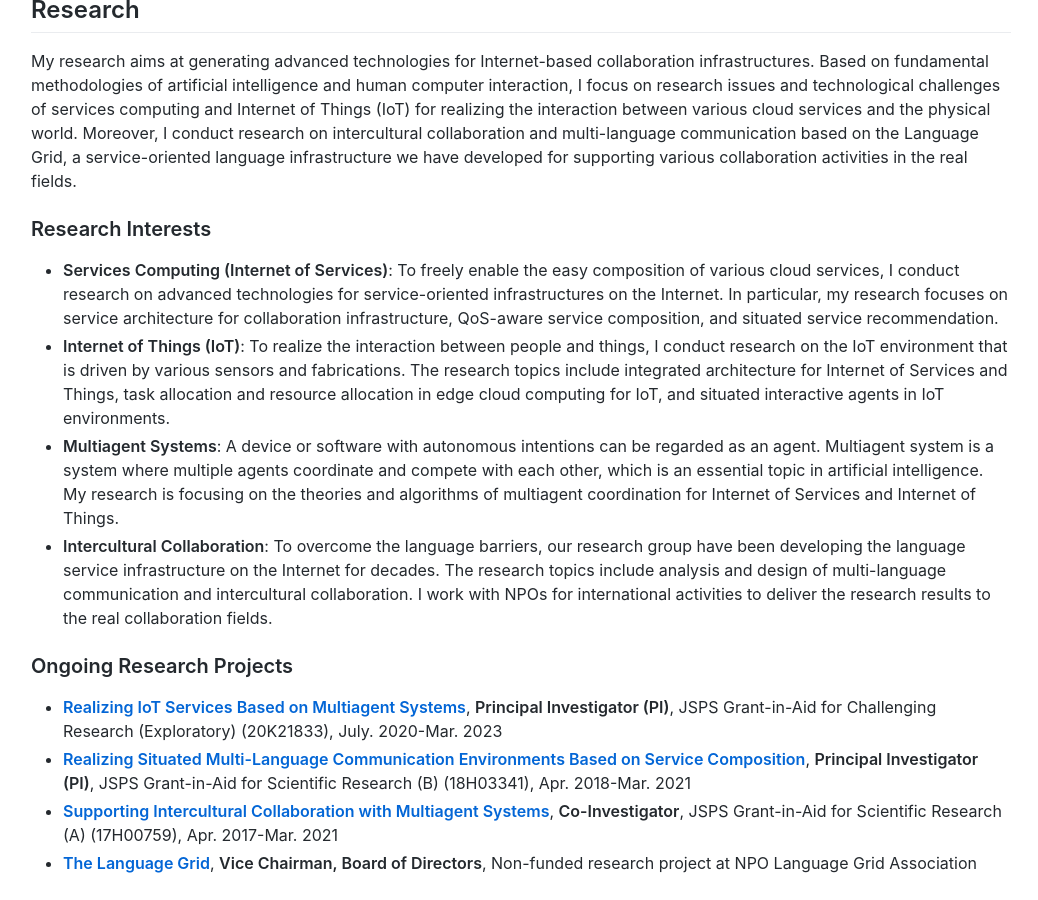
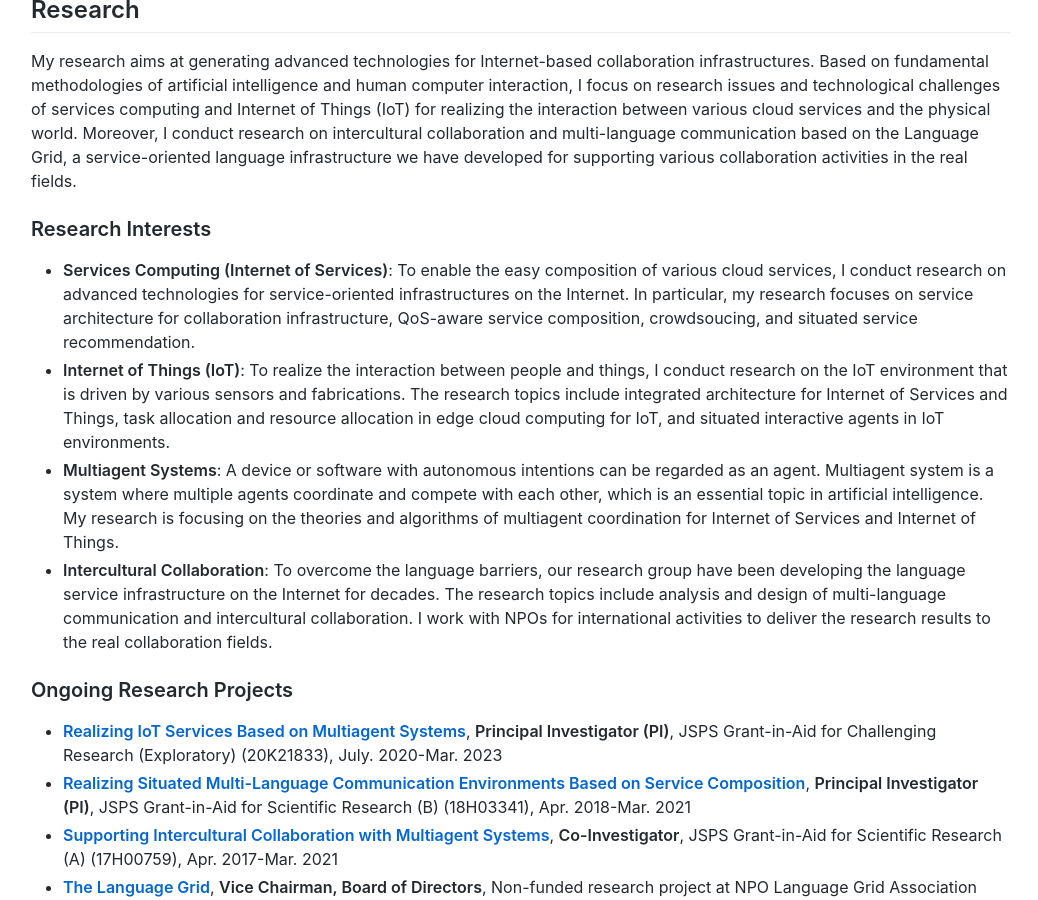
Before and after one commit to lindh/lindh.github.io, a Jekyll site: the page built from index.md, in a window 1280 px wide and 900 px high, scrolled down 844 px. Shown: the whole window, without its empty margins (119-1157 px from the left). Built offline with Jekyll 4.4.1, drawn with Linux system fonts in a browser that asks for light colours; comment, search, counter and statistics services are not loaded.

Commit message:
Update index.md

```diff
--- a/index.md
+++ b/index.md
@@ -41,7 +41,7 @@ layout: default
 My research aims at generating advanced technologies for Internet-based collaboration infrastructures. Based on fundamental methodologies of artificial intelligence and human computer interaction, I focus on research issues and technological challenges of services computing and Internet of Things (IoT) for realizing the interaction between various cloud services and the physical world. Moreover, I conduct research on intercultural collaboration and multi-language communication based on the Language Grid, a service-oriented language infrastructure we have developed for supporting various collaboration activities in the real fields.
 
 ### Research Interests
-- **Services Computing (Internet of Services)**: To freely enable the easy composition of various cloud services, I conduct research on advanced technologies for service-oriented infrastructures on the Internet. In particular, my research focuses on service architecture for collaboration infrastructure, QoS-aware service composition, and situated service recommendation.
+- **Services Computing (Internet of Services)**: To enable the easy composition of various cloud services, I conduct research on advanced technologies for service-oriented infrastructures on the Internet. In particular, my research focuses on service architecture for collaboration infrastructure, QoS-aware service composition, crowdsoucing, and situated service recommendation.
 - **Internet of Things (IoT)**: To realize the interaction between people and things, I conduct research on the IoT environment that is driven by various sensors and fabrications. The research topics include integrated architecture for Internet of Services and Things, task allocation and resource allocation in edge cloud computing for IoT, and situated interactive agents in IoT environments.
 - **Multiagent Systems**: A device or software with autonomous intentions can be regarded as an agent. Multiagent system is a system where multiple agents coordinate and compete with each other, which is an essential topic in artificial intelligence. My research is focusing on the theories and algorithms of multiagent coordination for Internet of Services and Internet of Things.
 - **Intercultural Collaboration**: To overcome the language barriers, our research group have been developing the language service infrastructure on the Internet for decades. The research topics include analysis and design of multi-language communication and intercultural collaboration. I work with NPOs for international activities to deliver the research results to the real collaboration fields.
```
